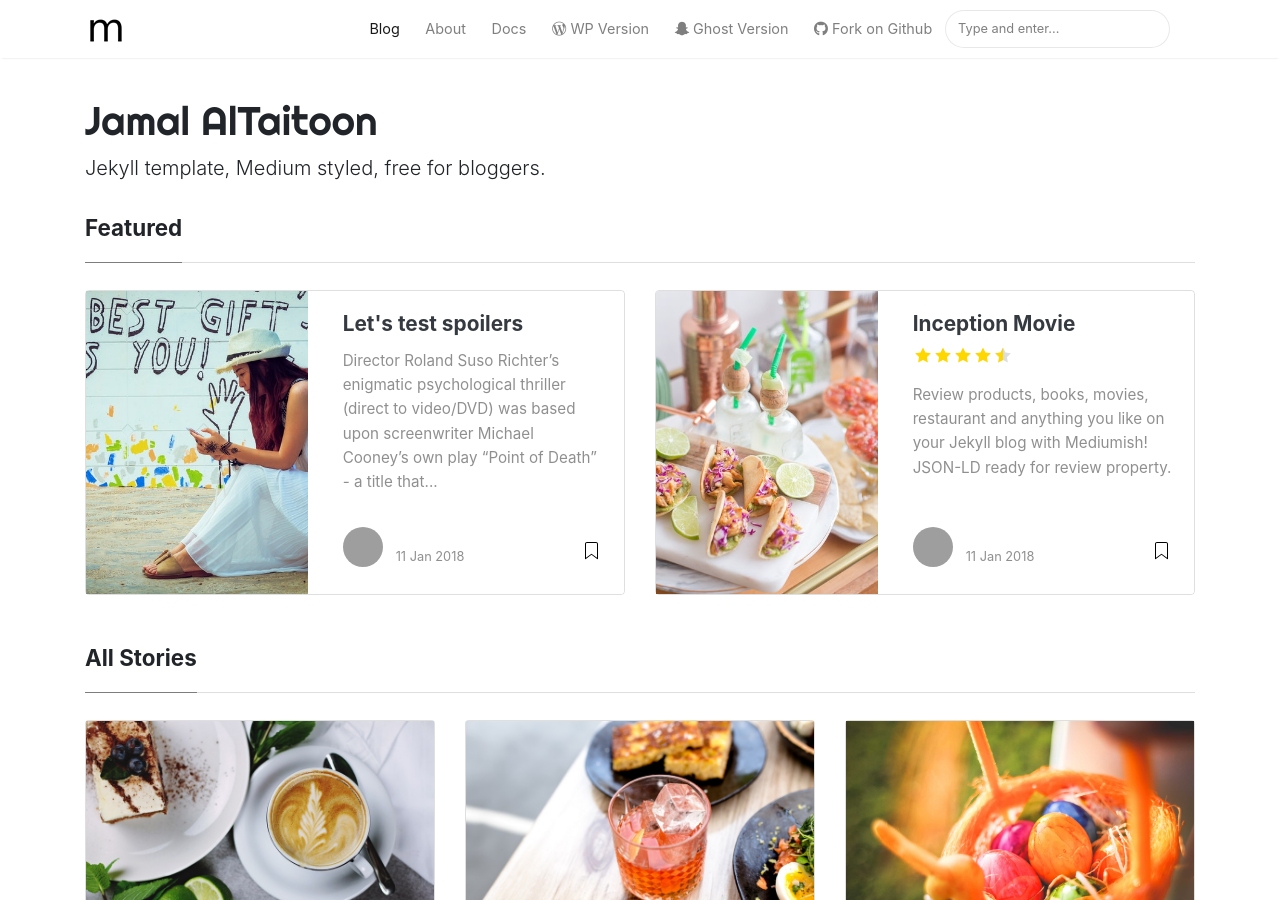
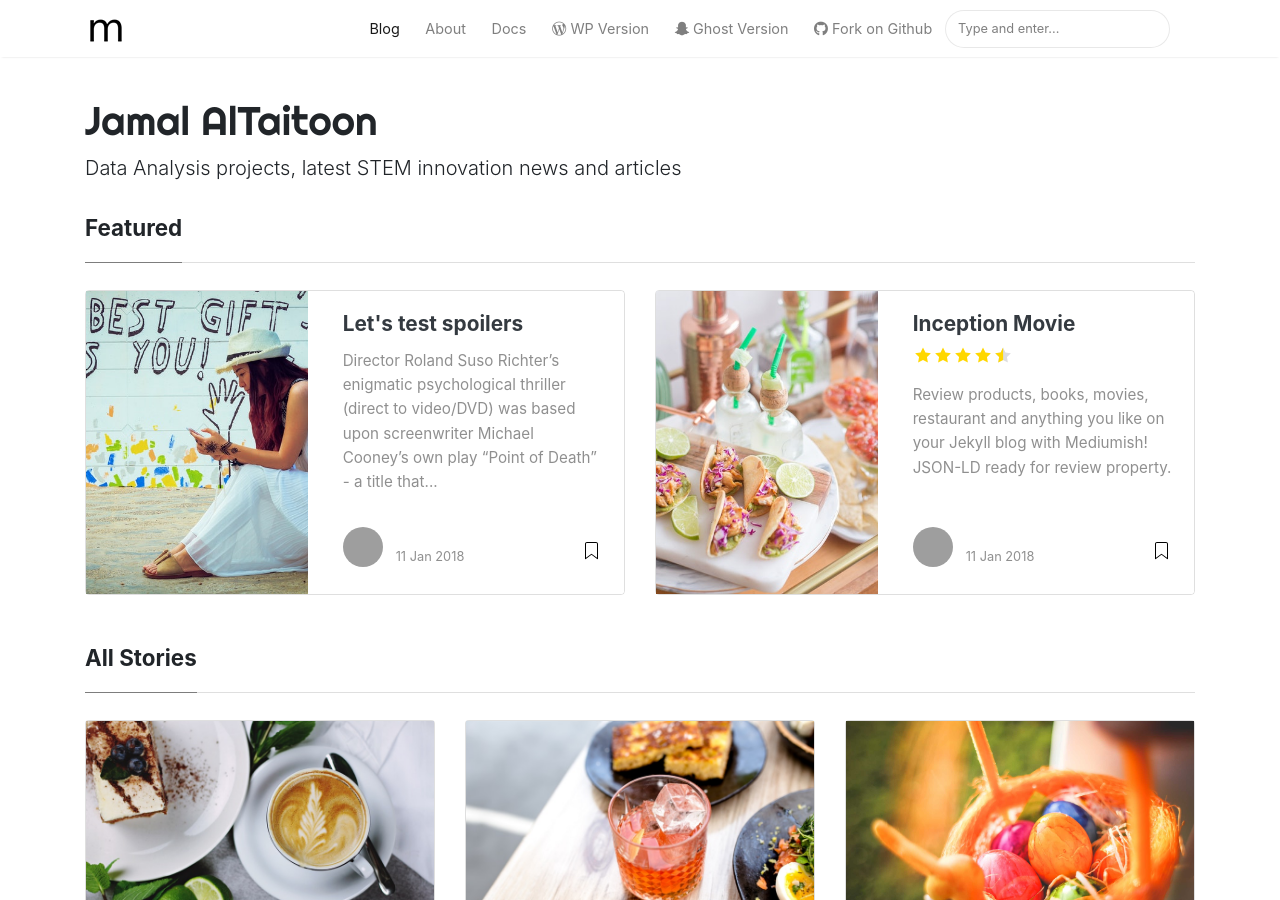
Before and after one commit to JamJT/jamalaltaitoon.github.io, a Jekyll site: the page built from index.html, in a window 1280 px wide and 900 px high. Built offline with Jekyll 4.4.1, drawn with Linux system fonts in a browser that asks for light colours; nearby versions of some CDN libraries; the list of posts is cut into pages by our own code; grey boxes are pictures that could not be loaded.

Commit message:
Update _config.yml

```diff
--- a/_config.yml
+++ b/_config.yml
@@ -1,13 +1,13 @@
 # Site
 name: "Jamal AlTaitoon"
 title: "Data Analyst"
-description: "Jekyll template, Medium styled, free for bloggers."
+description: "Data Analysis projects, latest STEM innovation news and articles"
 logo: 'assets/images/logo.png'
 favicon: 'assets/images/logo.png'
 baseurl: https://jamjt.github.io/
-google_analytics: 'UA-46278016-1'
-disqus: 'demowebsite'
-mailchimp-list: 'https://wowthemes.us11.list-manage.com/subscribe/post?u=8aeb20a530e124561927d3bd8&amp;id=8c3d2d214b'
+#google_analytics: 'UA-46278016-1'
+#disqus: 'demowebsite'
+#mailchimp-list: 'https://wowthemes.us11.list-manage.com/subscribe/post?u=8aeb20a530e124561927d3bd8&amp;id=8c3d2d214b'
 include: ["_pages"]
 permalink: /:title/
 
@@ -18,9 +18,9 @@ authors:
     display_name: Jamal AlTaitoon
     email: jamal.altaitoon@gmail.com
     web: https://jamjt.github.io/
-    twitter: https://twitter.com/wowthemesnet
+    #twitter: https://twitter.com/wowthemesnet
     linkedin: https://www.linkedin.com/in/jamalaltaitoon/
-    description: "Author of Mediumish, a Bootstrap Medium styled template available for WordPress, HTML, Ghost and Jekyll. You are currently previewing Jekyll template demo."
+    description: "Data Analyst with a passion "
 
 # Plugins
 plugins:
```
